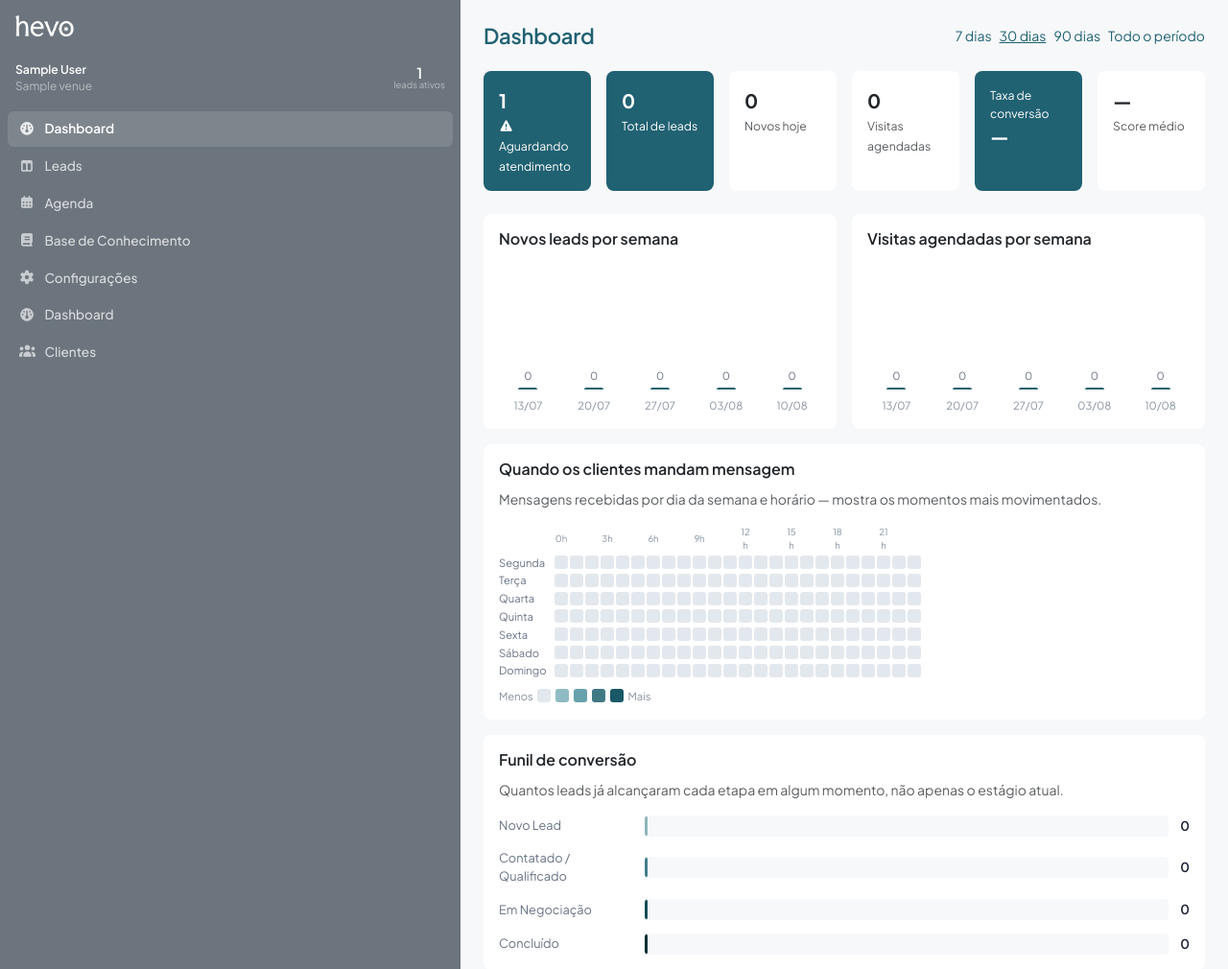
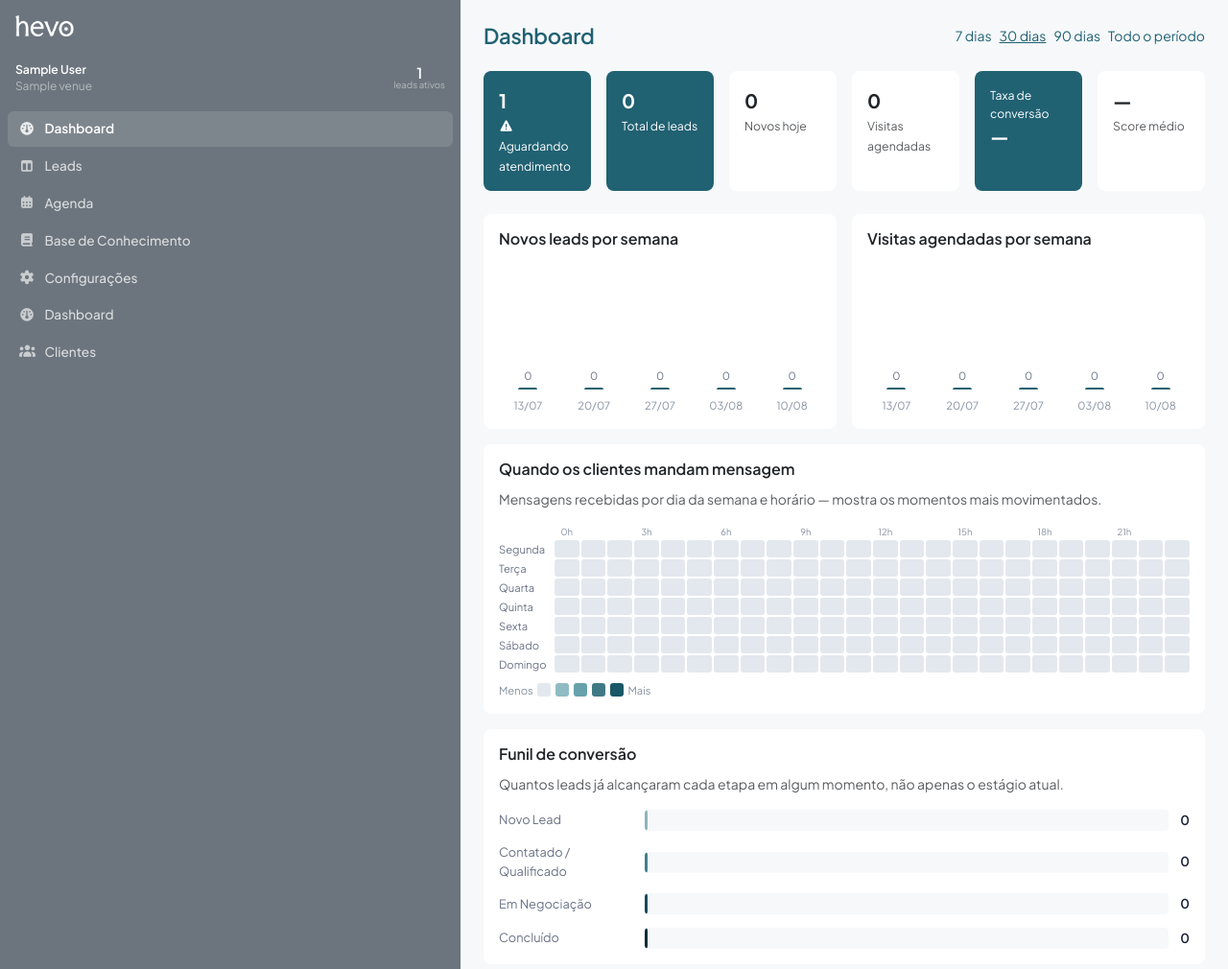
Before and after one commit to rsard/hevo, a Django app: page / in a window 1280 px wide. Shown: the top 1010 px of the page at 96% size. Run offline with Django 5.2, Linux system fonts and the light colour scheme; a user stored in the database is signed in; tables that the repository leaves empty hold one stand-in row (values such as "Sample post"); parts of the project's set-up code (start-up, migrations or seed data) failed here and were passed over.

Commit message:
Fix production 500s: collectstatic never generated whitenoise's manifest
Real, severe bug: collectstatic ran against config.settings.development
to dodge needing real secrets at build time, but development's STORAGES
doesn't use whitenoise's CompressedManifestStaticFilesStorage — so
staticfiles.json was never written into the image. At runtime, production
settings *does* use that backend, and every {% static %} tag raised
"Missing staticfiles manifest entry", 500ing literally every page
(base.html alone references 3 static assets). This had presumably been
broken since the very first image build; nothing surfaced it until
dev.hevo.ia.br's DNS finally resolved and a real HTTPS request hit it.

Fixed by running collectstatic against production settings instead, with
throwaway values for the two things it fail-fasts on (SECRET_KEY,
ALLOWED_HOSTS) plus the DATABASE_URL settings.py needs to import at all
— none of these are used by collectstatic itself, they just need to be
non-default/present.

Rebuilt, manually pushed to ECR, and redeployed to unblock the site
immediately (docs/DEPLOY.md's normal push-to-develop path will pick up
the same fix from here on).

Heatmap: cells now stretch to fill the card's full width (was a fixed
14px, only as wide as its own content) and get a pointer cursor + hover
outline.

Co-Authored-By: Claude Sonnet 5 <noreply@anthropic.com>

```diff
--- a/static/css/base.css
+++ b/static/css/base.css
@@ -487,7 +487,7 @@ input[type="datetime-local"]::-webkit-calendar-picker-indicator:hover {
     display: flex;
     flex-direction: column;
     gap: 2px;
-    width: max-content;
+    width: 100%;
 }
 
 .heatmap-row {
@@ -504,8 +504,8 @@ input[type="datetime-local"]::-webkit-calendar-picker-indicator:hover {
 }
 
 .heatmap-hour-label {
-    width: 14px;
-    flex-shrink: 0;
+    flex: 1;
+    min-width: 0;
     font-size: 0.6rem;
     color: var(--color-text-tertiary);
     text-align: center;
@@ -517,6 +517,20 @@ input[type="datetime-local"]::-webkit-calendar-picker-indicator:hover {
     flex-shrink: 0;
     border-radius: 3px;
     background: var(--color-border);
+}
+
+/* Grid cells (not the legend swatches, which keep .heatmap-cell's fixed
+   size) stretch to fill the card's full width. */
+.heatmap-row .heatmap-cell {
+    flex: 1;
+    min-width: 0;
+    height: 18px;
+    cursor: pointer;
+}
+
+.heatmap-row .heatmap-cell:hover {
+    outline: 2px solid var(--color-text-secondary);
+    outline-offset: -1px;
 }
 
 /* Validated: node scripts/validate_palette.js
```
Also changed, not shown: 1 other file.
